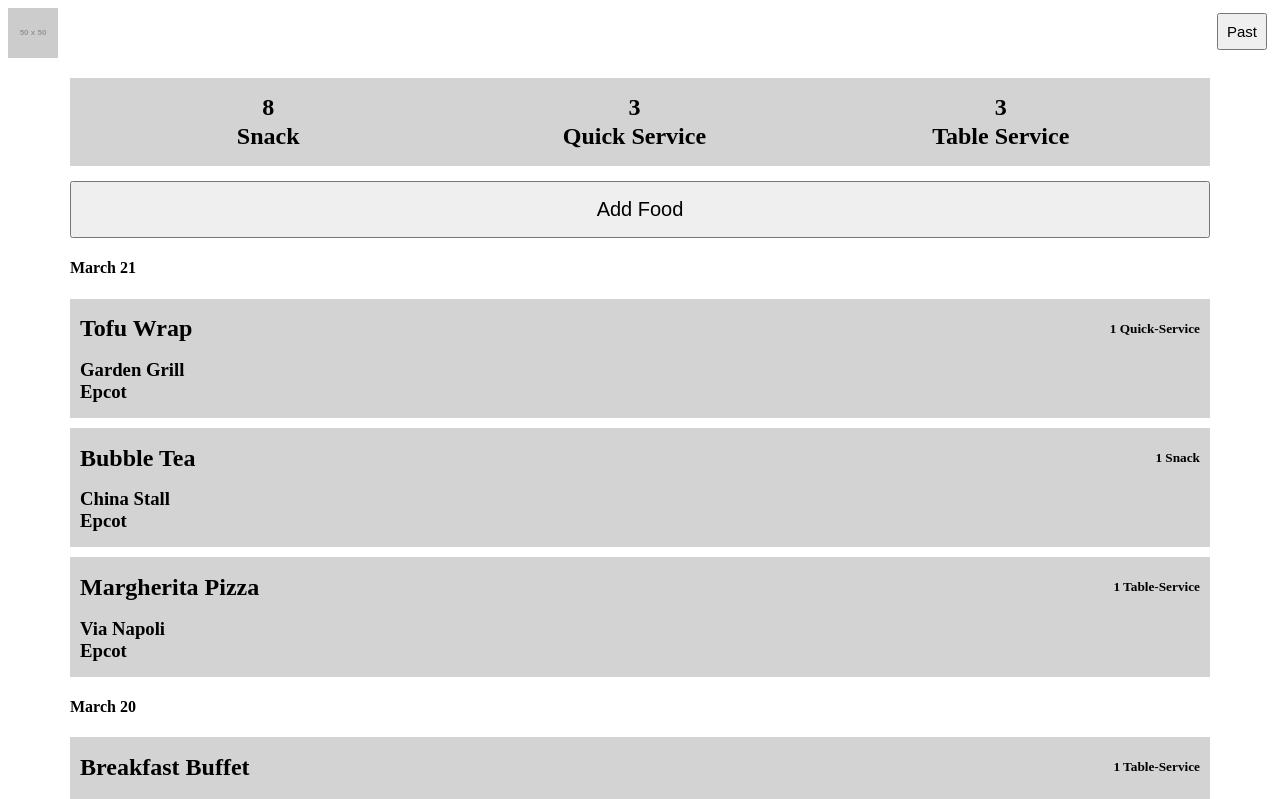
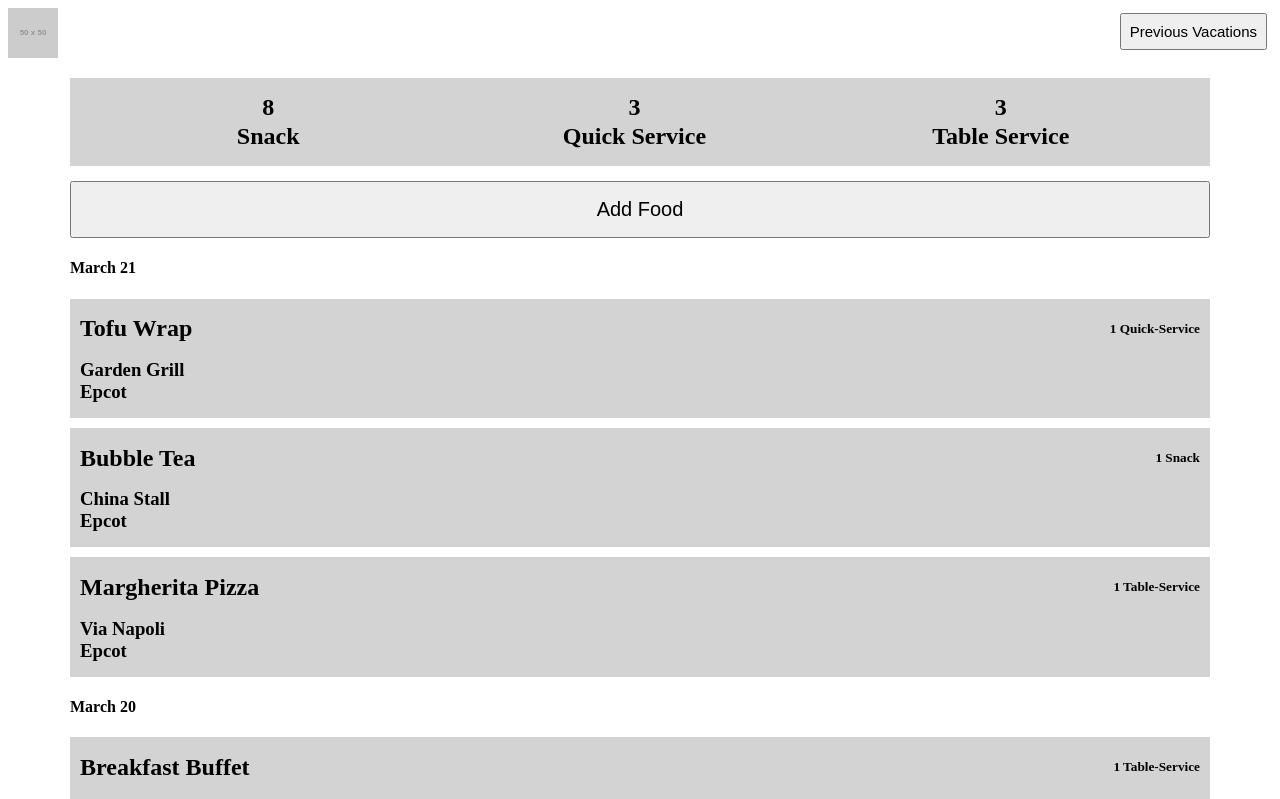
Before and after one commit to christinakerr/disney-dining-tracker, a React (Create React App) app in the folder client/: page / in a window 1280 px wide. Shown: the top 799 px of the page. Built offline with nearby package versions, Linux system fonts and the light colour scheme.

Commit message:
Conditionally renders previous vacation button in header if the user has previous vacations

```diff
--- a/client/src/components/Header.js
+++ b/client/src/components/Header.js
@@ -3,26 +3,30 @@
 import Button from "./Button"
 import { css } from '@emotion/react'
 
-// import { currentVacation } from "../utils/filterVacations"
+import { previousVacations } from "../utils/filterVacations"
 
 import { useHistory } from 'react-router-dom'
-
-// import { useSelector } from 'react-redux'
+import { useSelector } from 'react-redux'
 
 function Header() {
 
+    const userData = useSelector((state) => state.userData)
     const history = useHistory();
 
-    // const userData = useSelector((state) => state.userData)
-
-    // const current = currentVacation(userData);
+    function hasPastVacations(){
+        if (previousVacations(userData).length > 0){
+            return <Button>Previous Vacations</Button>;
+        } else {
+            return "";
+        }
+    }
 
     if (window.location.pathname === "/") {
         return (
             <div>
                 <img src="http://via.placeholder.com/50" alt="placeholder" css={image} />
                 <div css={menu}>
-                    <Button>Past</Button>
+                    {hasPastVacations()}
                 </div>
                 <div css={clearfix}></div>
             </div>
@@ -32,7 +36,7 @@ function Header() {
             <div>
                 <Button onClick={()=>history.goBack()}>{"<-"}</Button>
                 <div css={menu}>
-                    <Button>Past</Button>
+                    {hasPastVacations()}
                 </div>
                 <div css={clearfix}></div>
             </div>
```
